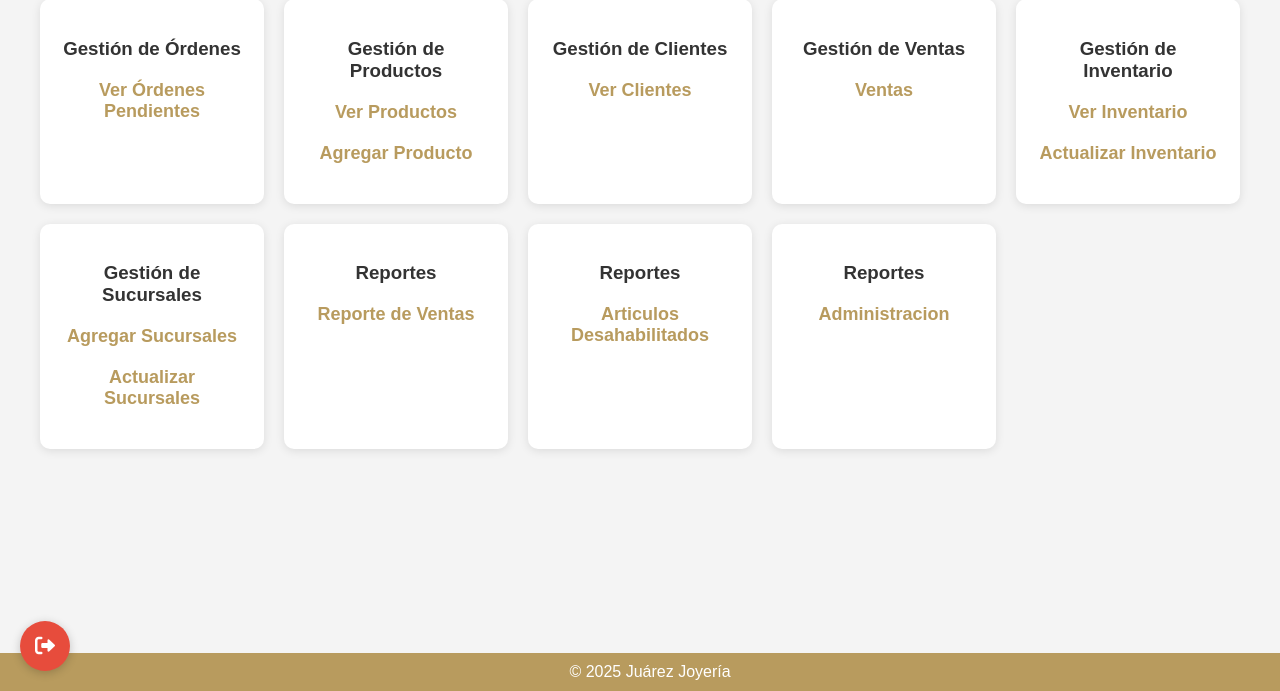
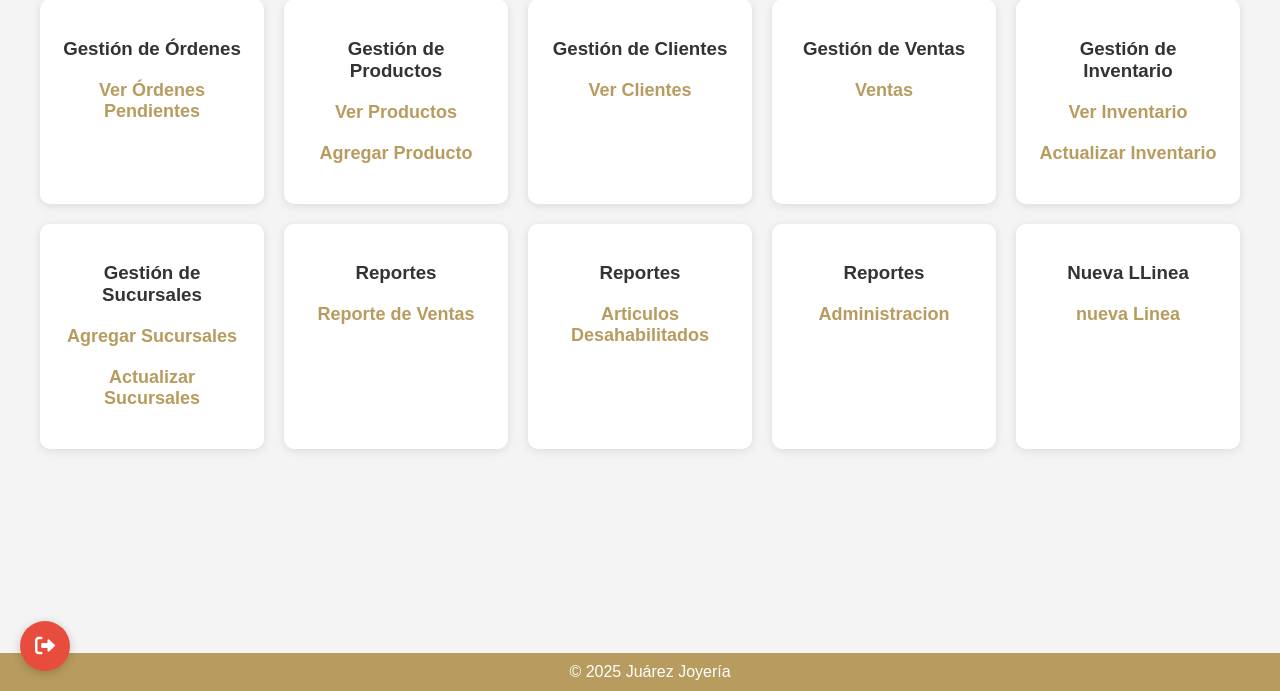
Before and after one commit to Adan0402/JoyeriaSuarez2, a PHP site: page / in a window 1280 px wide. Shown: the part 109-800 px from the top of the page. Run offline with PHP 8.4, Linux system fonts and the light colour scheme; the visitor is signed in with stand-in values (Sample User, id 1).

Commit message:
Update index.php

```diff
--- a/index.php
+++ b/index.php
@@ -148,6 +148,12 @@ if (!isset($_SESSION['admin_id'])) {
             <a href="ShowAdmin.php">Administracion</a>
         </div>
 
+        <div class="menu-item">
+            <h3>Nueva LLinea</h3>
+            <a href="FrmAddLinea.php">nueva Linea</a>
+        </div>
+
+
     </div>
 
     <button class="logout-btn" onclick="window.location.href='logout.php'" title="Cerrar sesión">
```
